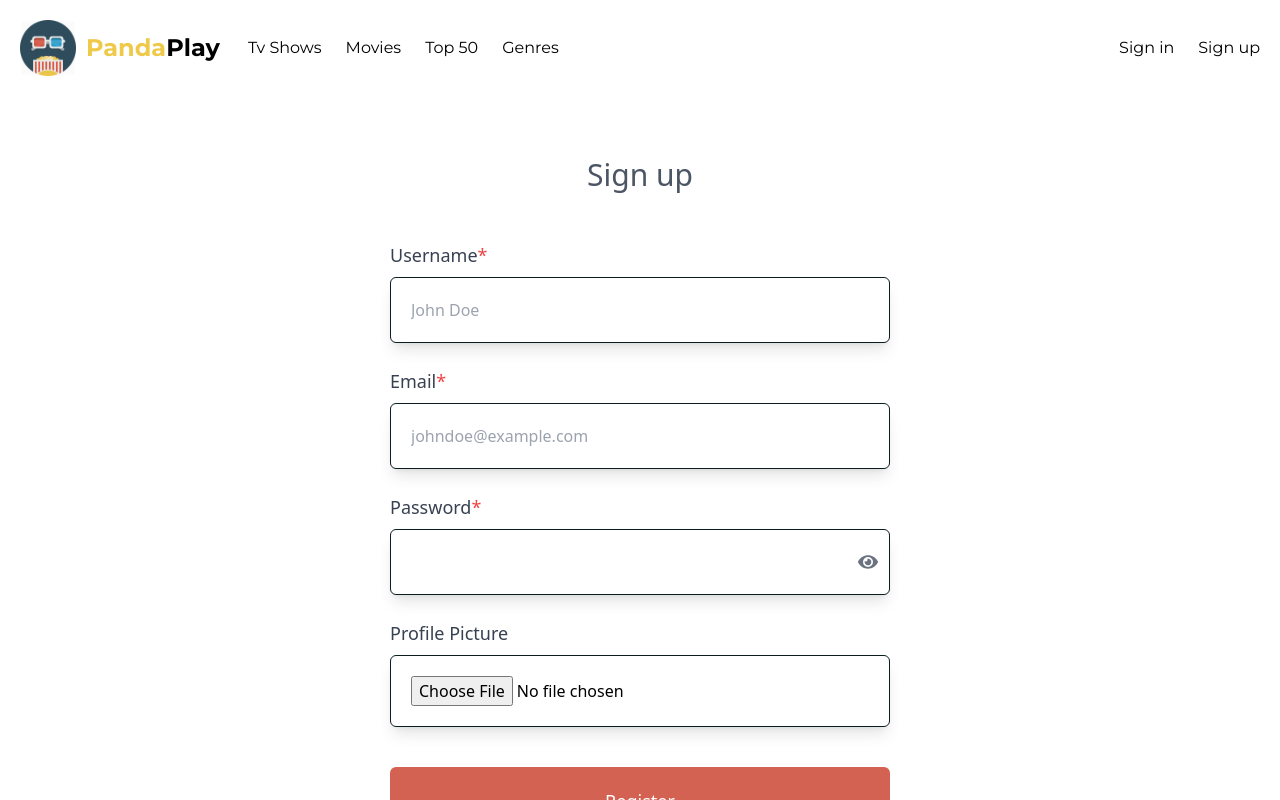
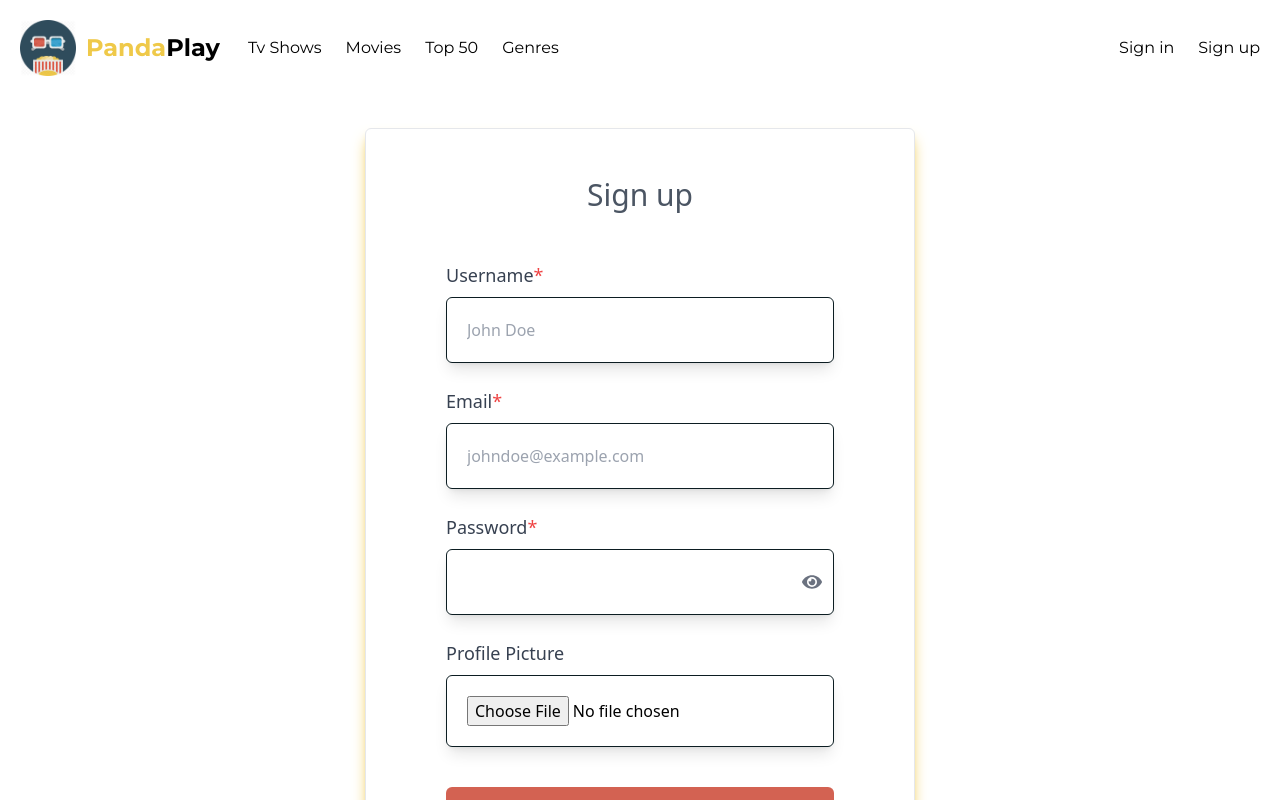
Before and after one commit to CodingCookiee/moviesapp, a React (Vite) app in the folder client/: page /register in a window 1280 px wide. Shown: the top 800 px of the page. Built offline with nearby package versions, Linux system fonts and the light colour scheme.

Commit message:
minor tweaks

```diff
--- a/client/src/pages/changePassword/ChangePassword.jsx
+++ b/client/src/pages/changePassword/ChangePassword.jsx
@@ -75,10 +75,12 @@ const ChangePassword = () => {
   };
 
   return (
-    <div className="min-h-screen flex items-center justify-center px-4 py-8 md:py-12 bg-white">
+    <div className="container flex justify-center items-center h-full mx-auto px-4 py-8">
+       <div className="w-[500px] min-h-full border border-solid rounded-md shadow-lg shadow-[#efc949]
+       flex items-center justify-center px-4 py-8 md:py-12 ">
       <form
         onSubmit={handleSubmit}
-        className="w-full max-w-[500px] flex flex-col gap-6 md:gap-8"
+        className="w-full max-w-[500px] flex flex-col gap-6 md:gap-8 px-12"
       >
         <h1 className="text-2xl md:text-3xl text-gray-600 font-light text-center mb-4 md:mb-6">
           Change Password
@@ -164,6 +166,7 @@ const ChangePassword = () => {
         )}
       </form>
     </div>
+    </div>
   );
 };
 
--- a/client/src/pages/forgotPassword/ForgotPassword.jsx
+++ b/client/src/pages/forgotPassword/ForgotPassword.jsx
@@ -18,10 +18,12 @@ const ForgotPassword = () => {
   };
 
   return (
-    <div className="min-h-screen flex items-center justify-center px-4 py-8 md:py-12 bg-white">
+    <div className="container flex justify-center items-center h-full mx-auto px-4 py-8">
+      <div className="w-[500px] min-h-full border border-solid rounded-md shadow-lg shadow-[#efc949]
+       flex items-center justify-center px-4 py-8 md:py-12 ">
       <form
         onSubmit={handleSubmit}
-        className="w-full max-w-[500px] flex flex-col gap-6 md:gap-8"
+        className="w-full max-w-[500px] flex flex-col gap-6 md:gap-8 px-12 "
       >
         <h1 className="text-2xl md:text-3xl text-gray-600 font-light text-center mb-4 md:mb-6">
           Reset Password
@@ -58,6 +60,7 @@ const ForgotPassword = () => {
         )}
       </form>
     </div>
+    </div>
   );
 };
 
--- a/client/src/pages/login/Login.jsx
+++ b/client/src/pages/login/Login.jsx
@@ -31,8 +31,10 @@ const Login = () => {
   };
 
   return (
-    <div className="min-h-screen flex items-center justify-center px-4 py-8 md:py-12">
-      <div className="w-full max-w-[500px]">
+    <div className="container flex justify-center items-center h-full mx-auto px-4 py-8">
+       <div className="w-[500px] min-h-full border border-solid rounded-md shadow-lg shadow-[#efc949]
+       flex items-center justify-center px-4 py-8 md:py-12 ">
+      <div className="w-full max-w-[350px]">
         <form onSubmit={handleSubmit} className="flex flex-col gap-6 md:gap-8">
           <h1 className="text-2xl md:text-3xl text-gray-600 font-light text-center mb-4 md:mb-6">
             Sign in
@@ -108,6 +110,7 @@ const Login = () => {
         </form>
       </div>
     </div>
+    </div>
   );
 };
 
--- a/client/src/pages/register/Register.jsx
+++ b/client/src/pages/register/Register.jsx
@@ -110,8 +110,11 @@ const Register = () => {
   };
 
   return (
-    <div className="register min-h-screen flex items-center justify-center px-4 py-8 md:py-12">
-      <form className="w-full max-w-[500px] flex flex-col gap-8 md:gap-[120px]" onSubmit={handleSubmit}>
+    <div className="container flex justify-center items-center h-full mx-auto px-4 py-8">
+       <div className="register w-[550px] min-h-full border border-solid rounded-md shadow-lg shadow-[#efc949]
+       flex items-center justify-center px-4 py-8 md:py-12">
+      <form className="w-full max-w-[500px] flex flex-col
+       gap-8 md:gap-[120px] px-14" onSubmit={handleSubmit}>
         <div className="flex-1 flex flex-col gap-4 md:gap-6">
           <h1 className="text-2xl md:text-3xl text-gray-600 font-light text-center mb-4 md:mb-6">
             Sign up
@@ -213,6 +216,7 @@ const Register = () => {
         </div>
       </form>
     </div>
+    </div>
   );
 };
 export default Register;
```
